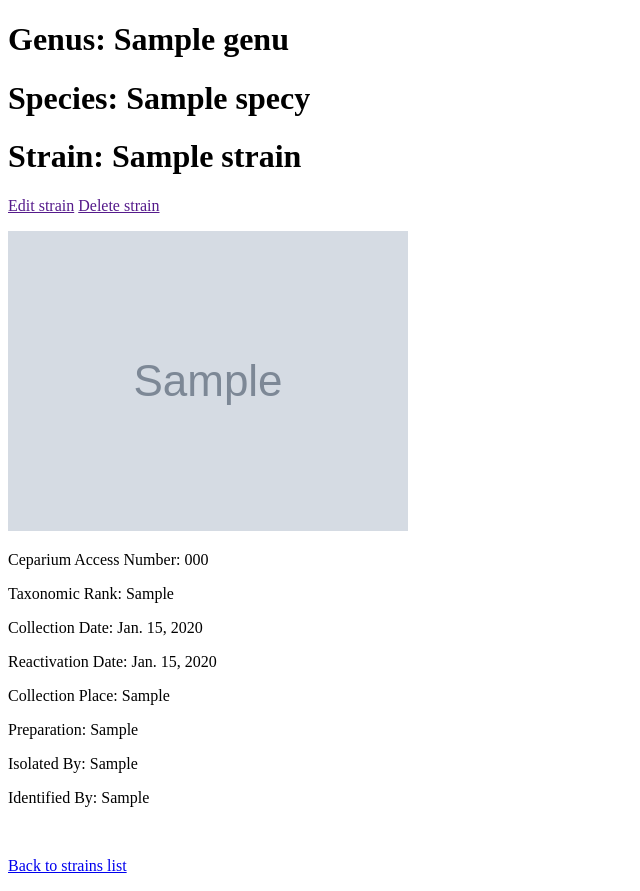
After one commit to PetecoKraus/ceparium, a Django app: a page that uses core/templates/ceparium/strain.html in a window 1280 px wide. The commit adds this page. Shown: the whole page, without its empty margins (0-640 px from the left). Run offline with Django 3.2, Linux system fonts and the light colour scheme; tables that the repository leaves empty hold one stand-in row (values such as "Sample post"); grey boxes marked "Sample" are stand-in pictures.

Commit message:
strain detail view

```diff
--- a/ceparium/settings.py
+++ b/ceparium/settings.py
@@ -119,8 +119,12 @@ USE_TZ = True
 # Static files (CSS, JavaScript, Images)
 # https://docs.djangoproject.com/en/3.2/howto/static-files/
 
-STATIC_URL = '/static/'
+PROJECT_DIR = os.path.dirname(os.path.abspath(__file__))
+STATIC_URL = '/core/static/'
 STATIC_ROOT = os.path.join(BASE_DIR, 'static')
+STATICFILES_DIRS = [
+    "/home/peteco/Documentos/Proyectos/Ceparium/ceparium/core/static/",
+]
 
 # Default primary key field type
 # https://docs.djangoproject.com/en/3.2/ref/settings/#default-auto-field
--- a/core/admin.py
+++ b/core/admin.py
@@ -1,6 +1,8 @@
 from django.contrib import admin
+from leaflet.admin import LeafletGeoAdmin
+
 from core.models import *
 
 admin.site.register(Genus)
 admin.site.register(Species)
-admin.site.register(Strain)
+admin.site.register(Strain, LeafletGeoAdmin)
--- a/core/models.py
+++ b/core/models.py
@@ -44,13 +44,14 @@ class Strain(models.Model):
     collection_date = models.DateField(default=datetime.now, verbose_name='Collection Date')
     reactivation_date = models.DateField(verbose_name='Reactivation Date')
     preparation = models.TextField(null=True, blank=True, verbose_name='Preparation')
-    photo = models.ImageField(upload_to = 'core/static/ceparium/images/strains/',
-                             default = 'core/static/ceparium/images/no-img.jpg',
+    photo = models.ImageField(upload_to = 'static/ceparium/images/strains/',
+                             default = 'static/ceparium/images/no-img.jpg',
                              blank=True)
     collection_place = models.CharField(max_length=50,verbose_name='Collection Place')
     collection_point = gismodels.PointField(null=True, blank=True)
     isolated_by = models.CharField(null=True, blank=True, max_length=50, verbose_name='Isolated by')
     identified_by = models.CharField(null=True, blank=True, max_length=50, verbose_name='Identified by')
+    slug = AutoSlugField(null=True, default=None, populate_from='strain_name')
 
     def __str__(self):
         return self.strain_name
--- /dev/null
+++ b/core/templates/ceparium/strain.html
@@ -0,0 +1,31 @@
+<!DOCTYPE html>
+<html>
+  {% load leaflet_tags %}
+  <head>
+    <meta charset="utf-8">
+    <title>{{ strain.strain_name }} Data</title>
+    {% load static %}
+    {% leaflet_js %}
+    {% leaflet_css %}
+  </head>
+  <body>
+    <h1>Genus: {{ strain.species.genus }}</h1>
+    <h1>Species: {{ strain.species }}</h1>
+    <h1>Strain: {{ strain.strain_name }}</h1>
+    <a href="{# url 'core:edit_strain' genus_slug species_slug strain.slug #}">Edit strain</a>
+    <a href="{# url 'core:delete_strain' genus_slug species_slug strain.slug #}">Delete strain</a>
+
+    {% if error_message %}<p><strong>{{ error_message }}</strong></p>{% endif %}
+    <p><img src="{{ strain.photo.url }}"></p>
+    <p>Ceparium Access Number: {{ strain.access_number }}</p>
+    <p>Taxonomic Rank: {{ strain.taxon_rank }}</p>
+    <p>Collection Date: {{ strain.collection_date }}</p>
+    <p>Reactivation Date: {{ strain.reactivation_date }}</p>
+    <p>Collection Place: {{ strain.collection_place }}</p>
+    <p>Preparation: {{ strain.preparation }}</p>
+    <p>Isolated By: {{ strain.isolated_by }}</p>
+    <p>Identified By: {{ strain.identified_by }}</p>
+    <br>
+    <p><a href={% url 'core:strains' genus_slug species_slug %}>Back to strains list</a></p>
+  </body>
+</html>
--- a/core/templates/ceparium/strains.html
+++ b/core/templates/ceparium/strains.html
@@ -13,7 +13,8 @@
     {% if strains_list %}
         <ul>
             {% for strain in strains_list %}
-            <li><a href="{# url 'aluminum:detail' extruder_id system_id profile.id #}">{{ strain.strain_name }}</a></li>
+            <li><a href="{% url 'core:strain' genus_slug species_slug strain.slug %}">
+                {{ strain.strain_name }}</a></li>
             {% endfor %}
         </ul>
     {% else %}
--- a/core/urls.py
+++ b/core/urls.py
@@ -1,6 +1,10 @@
 from django.urls import path
+from django.conf import settings
+from django.conf.urls.static import static
+from djgeojson.views import GeoJSONLayerView
 
 from .views import *
+from .models import Strain
 
 app_name = 'core'
 
@@ -8,4 +12,7 @@ urlpatterns = [
     path('genuses/', GenusListView.as_view(), name='genuses'),
     path('<slug:genus_slug>/species/', SpeciesListView.as_view(), name='species'),
     path('<slug:genus_slug>/<slug:species_slug>/strains/', StrainListView.as_view(), name='strains'),
-]
+    path('<slug:genus_slug>/<slug:species_slug>/<slug:slug>/strain/',
+        StrainDetailView.as_view(),
+        name='strain')
+] + static(settings.STATIC_URL, document_root=settings.STATIC_ROOT)
--- a/core/views.py
+++ b/core/views.py
@@ -39,5 +39,19 @@ class StrainListView(generic.ListView):
         context = super(StrainListView, self).get_context_data(**kwargs)
         context['species_id'] = Species.objects.filter(slug=self.kwargs['species_slug'])[0].pk
         context['species_name'] = Species.objects.filter(slug=self.kwargs['species_slug'])[0].name
+        context['species_slug'] = self.kwargs['species_slug']
         context['genus_slug'] = self.kwargs['genus_slug']
         return context
+
+
+class StrainDetailView(generic.DetailView):
+    model = Strain
+    template_name = 'ceparium/strain.html'
+    context_object_name = 'strain'
+
+    def get_context_data(self, **kwargs):
+        context = super(StrainDetailView, self).get_context_data(**kwargs)
+        context['slug'] = self.kwargs['slug']
+        context['species_slug'] = self.kwargs['species_slug']
+        context['genus_slug'] = self.kwargs['genus_slug']
+        return context
```
Also changed, not shown: core/migrations/0007_strain_slug.py (added), core/migrations/0008_alter_strain_photo.py (added).
